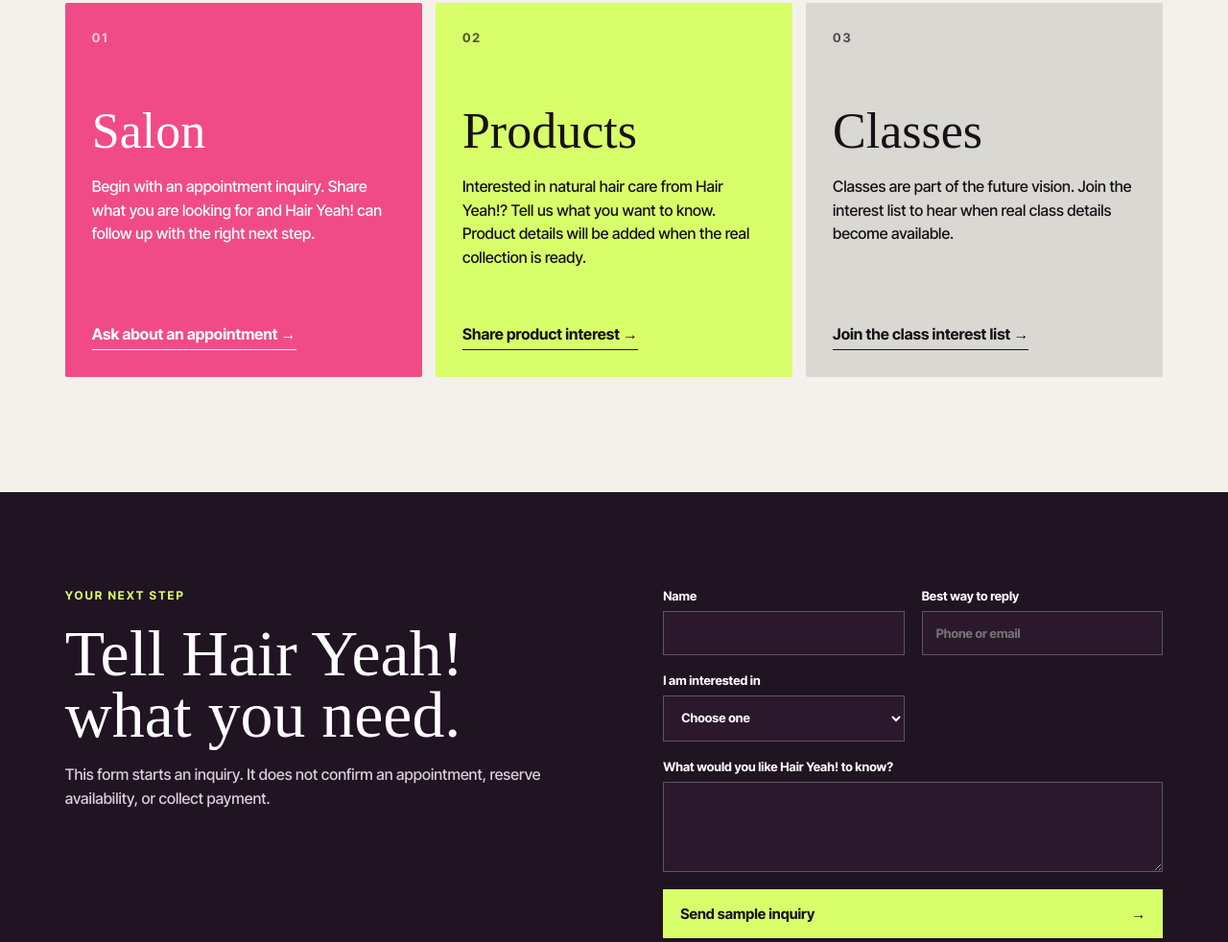
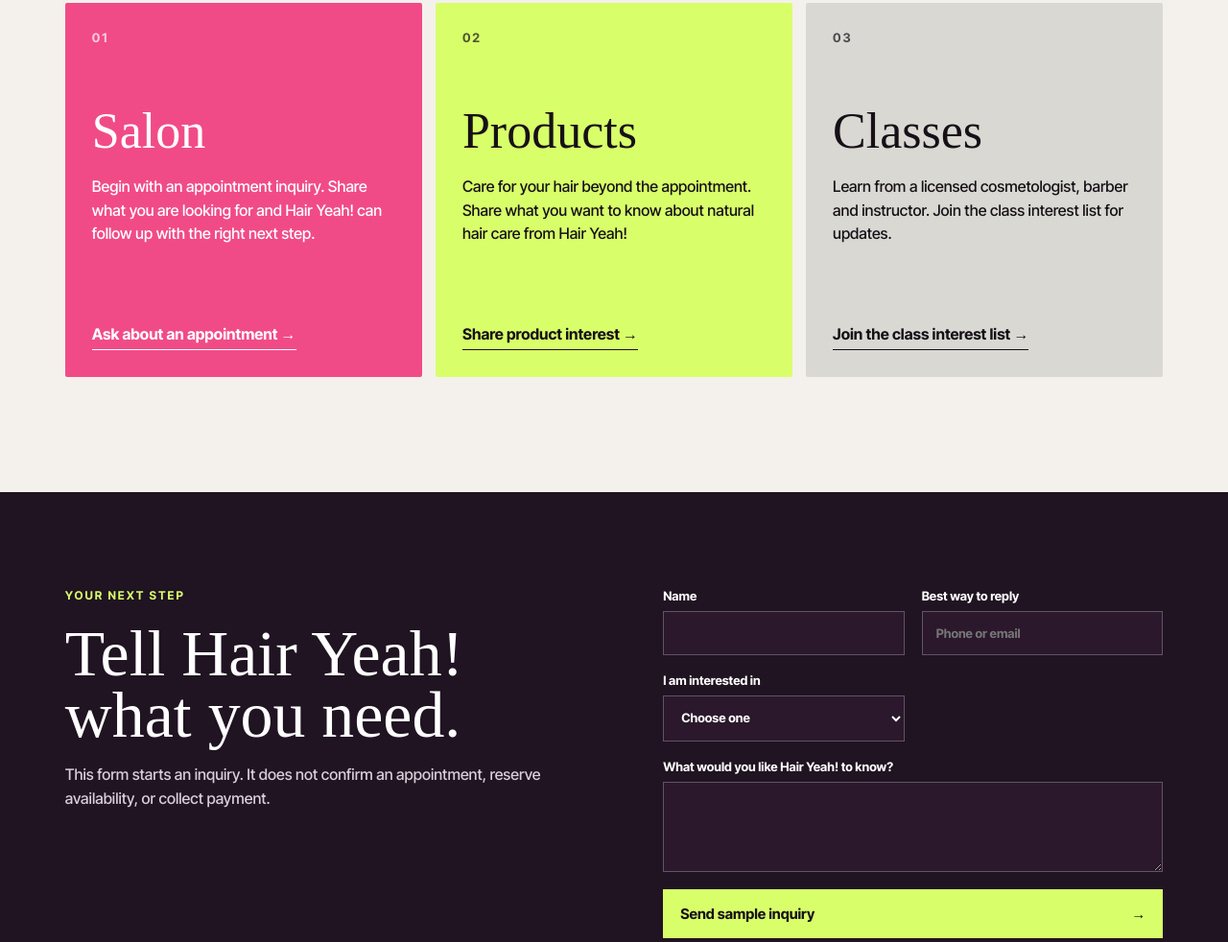
Before and after one commit to Sweet-Dreams-US/HairYeahDemo, a website built with Vite: page index.html in a window 1280 px wide. Shown: the part 1096-2078 px from the top of the page at 96% size. Built offline with nearby package versions, Linux system fonts and the light colour scheme; a web font is replaced by a local one.

Commit message:
Fix placeholder copy in product and class cards

```diff
--- a/index.html
+++ b/index.html
@@ -69,8 +69,8 @@
         </div>
         <div class="path-grid">
           <article id="salon" class="path-card card-pink"><span class="card-index">01</span><h3>Salon</h3><p>Begin with an appointment inquiry. Share what you are looking for and Hair Yeah! can follow up with the right next step.</p><a href="#appointment-inquiry">Ask about an appointment →</a></article>
-          <article id="products" class="path-card card-pear"><span class="card-index">02</span><h3>Products</h3><p>Interested in natural hair care from Hair Yeah!? Tell us what you want to know. Product details will be added when the real collection is ready.</p><a href="#appointment-inquiry" data-interest="Natural hair care products">Share product interest →</a></article>
-          <article id="classes" class="path-card card-chrome"><span class="card-index">03</span><h3>Classes</h3><p>Classes are part of the future vision. Join the interest list to hear when real class details become available.</p><a href="#appointment-inquiry" data-interest="Future classes">Join the class interest list →</a></article>
+          <article id="products" class="path-card card-pear"><span class="card-index">02</span><h3>Products</h3><p>Care for your hair beyond the appointment. Share what you want to know about natural hair care from Hair Yeah!</p><a href="#appointment-inquiry" data-interest="Natural hair care products">Share product interest →</a></article>
+          <article id="classes" class="path-card card-chrome"><span class="card-index">03</span><h3>Classes</h3><p>Learn from a licensed cosmetologist, barber and instructor. Join the class interest list for updates.</p><a href="#appointment-inquiry" data-interest="Future classes">Join the class interest list →</a></article>
         </div>
       </section>
 
```
